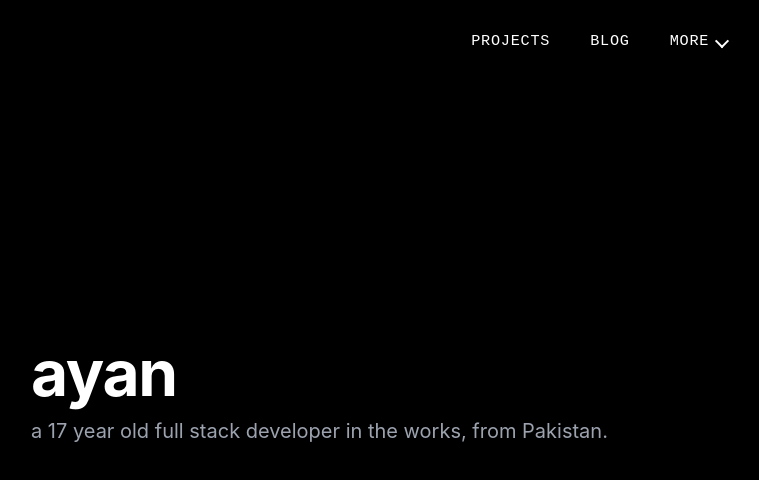
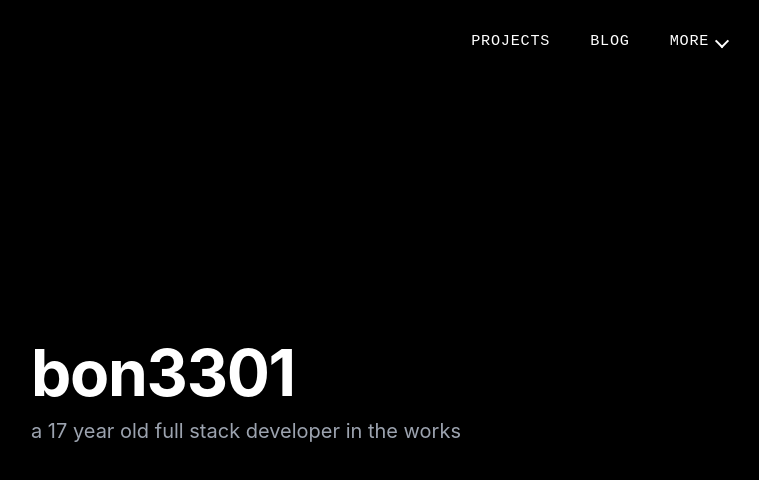
Before and after one commit to bon3301/personal-site, a plain HTML site: page index.html in a window 1280 px wide. Shown: the whole page, without its empty margins (41-800 px from the left). Drawn offline with Linux system fonts and the light colour scheme; a web font is replaced by a local one.

Commit message:
hero change

```diff
--- a/index.html
+++ b/index.html
@@ -4,7 +4,7 @@
 <head>
     <meta charset="UTF-8">
     <meta name="viewport" content="width=device-width, initial-scale=1.0">
-    <title>ayan.me</title>
+    <title>bon.me</title>
     <link rel="stylesheet" href="https://rsms.me/inter/inter.css">
     <link rel="stylesheet" href="styles.css">
 </head>
@@ -29,8 +29,8 @@
 
     <div class="container">
         <div class="content-wrapper">
-            <h1 class="title">ayan</h1>
-            <p class="caption">a 17 year old full stack developer in the works, from Pakistan.</p>
+            <h1 class="title">bon3301</h1>
+            <p class="caption">a 17 year old full stack developer in the works</p>
         </div>
     </div>
     <script src="script.js"></script>
```
